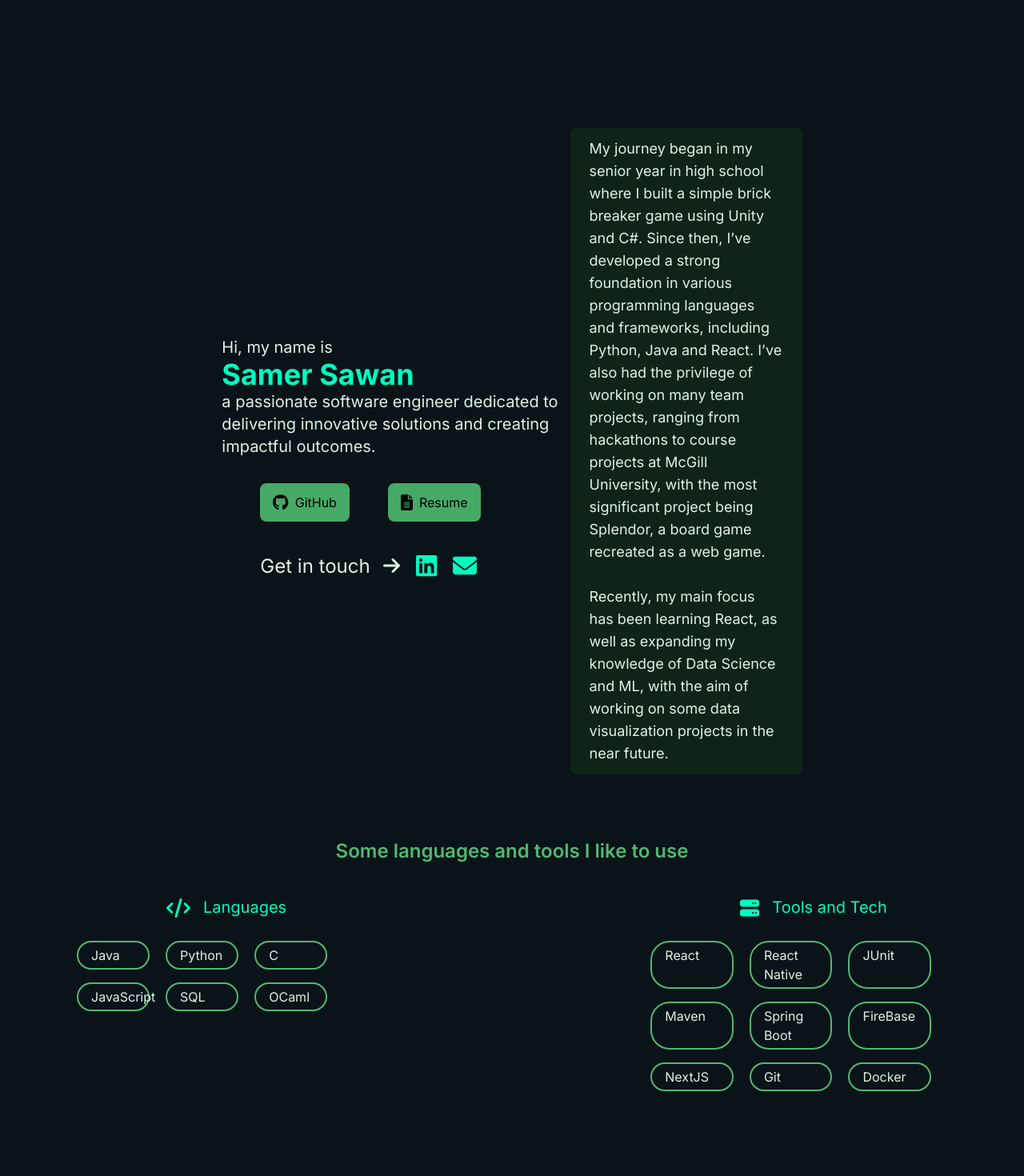
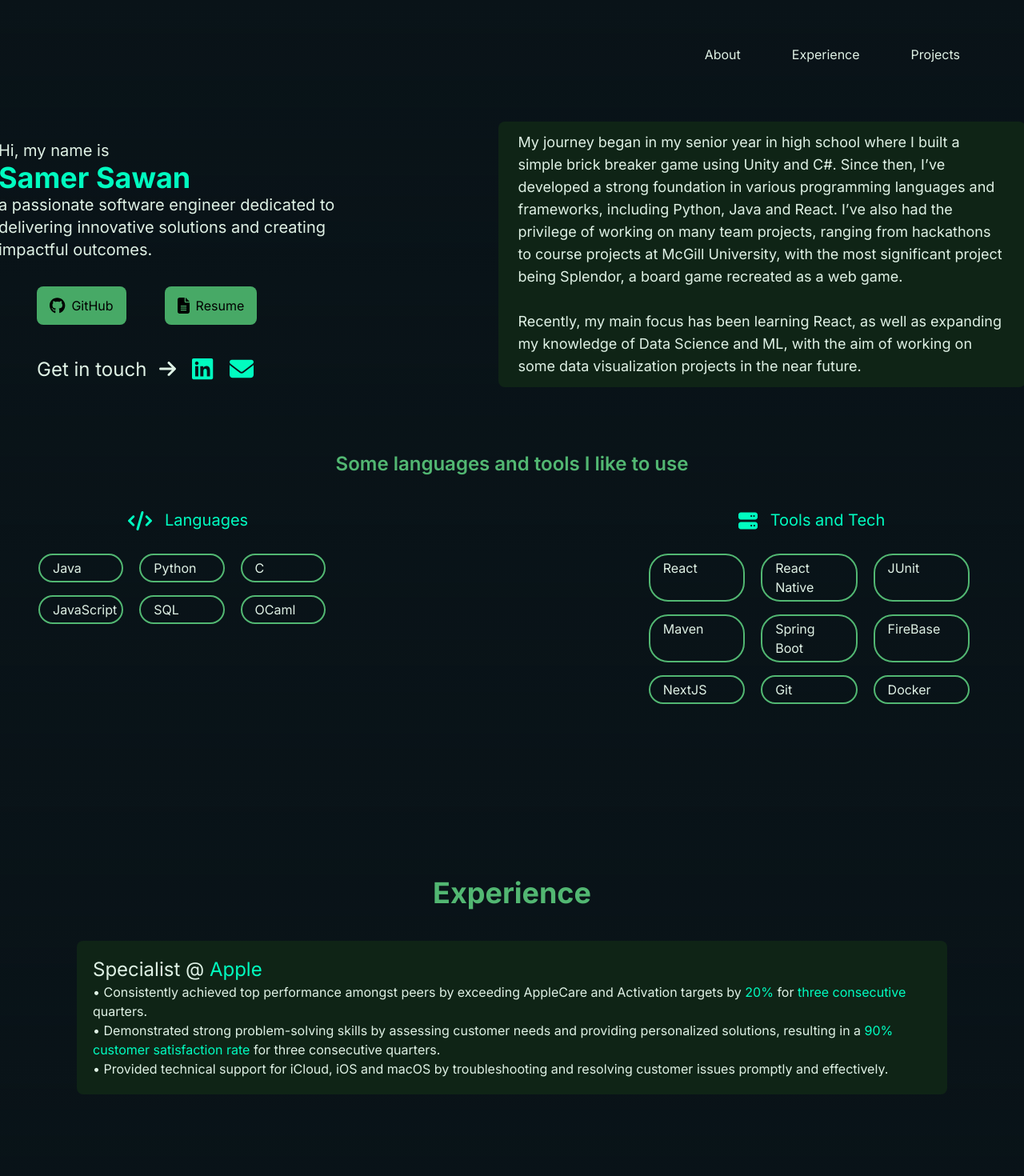
Before and after one commit to SamerSawan/PortfolioV2, a Next.js app: page / in a window 1280 px wide. Shown: the top 1470 px of the page at 80% size. Built offline with nearby package versions, Linux system fonts and the light colour scheme.

Commit message:
Added Experience Section

```diff
--- /dev/null
+++ b/app/components/Experience/Job.js
@@ -0,0 +1,29 @@
+const Job = () => {
+  return (
+    <div className="flex justify-center">
+      <div className="bg-darkgreen w-164 py-5 px-5 mt-10 rounded-lg">
+        <div className="text-honeydew text-2xl">
+          Specialist @ <span className="text-aquamarine">Apple</span>
+        </div>
+        <div className="text-honeydew">
+          • Consistently achieved top performance amongst peers by exceeding
+          AppleCare and Activation targets by{" "}
+          <span className="text-aquamarine">20%</span> for{" "}
+          <span className="text-aquamarine">three consecutive </span>
+          quarters. <br></br> • Demonstrated strong problem-solving skills by
+          assessing customer needs and providing personalized solutions,
+          resulting in a
+          <span className="text-aquamarine">
+            {" "}
+            90% customer satisfaction rate
+          </span>{" "}
+          for three consecutive quarters. <br></br> • Provided technical support
+          for iCloud, iOS and macOS by troubleshooting and resolving customer
+          issues promptly and effectively.
+        </div>
+      </div>
+    </div>
+  );
+};
+
+export default Job;
--- a/app/page.js
+++ b/app/page.js
@@ -5,13 +5,21 @@
 import { FontAwesomeIcon } from "@fortawesome/react-fontawesome";
 import { faCode, faServer } from "@fortawesome/free-solid-svg-icons";
 import Highlight from "./components/ui/Highlight";
+import Job from "./components/Experience/Job";
 
 export default function Home() {
   return (
-    <main className="min-h-screen p-24">
+    <main className="min-h-screen p-12">
+      {/* Nav */}
+      <div className="text-honeydew flex justify-end">
+        <span className="my-2 mx-8">About</span>
+        <span className="my-2 mx-8">Experience</span>
+        <span className="my-2 mx-8">Projects</span>
+      </div>
+
       {/*Hero + About*/}
       <div className="flex justify-center">
-        <div className="flex w-8/12 items-center justify-center">
+        <div className="flex w-8/12 min-w-min items-center justify-center">
           <div className="mt-20 w-3/5">
             <HeroText />
             <ButtonContainer />
@@ -37,6 +45,7 @@
           </div>
         </div>
       </div>
+
       {/*Tools and Tech Title + highlights*/}
       <div className="flex justify-center">
         <div className="text-emerald text-2xl mt-20 font-semibold">
@@ -84,6 +93,20 @@
           </div>
         </div>
       </div>
+
+      {/* Experience */}
+      <div className="flex justify-center text-emerald text-4xl font-bold mt-52">
+        Experience
+      </div>
+      <Job />
+
+      {/* Projects */}
+      <div className="flex justify-center text-emerald text-4xl font-bold mt-52">
+        Projects
+      </div>
+      <div>
+
+      </div>
     </main>
   );
 }
--- a/tailwind.config.js
+++ b/tailwind.config.js
@@ -21,7 +21,8 @@
       },
       spacing: {
         '128': '30.25rem',
-        '150': '50rem'
+        '150': '50rem',
+        '164': '68rem'
       }
     },
   },
```
